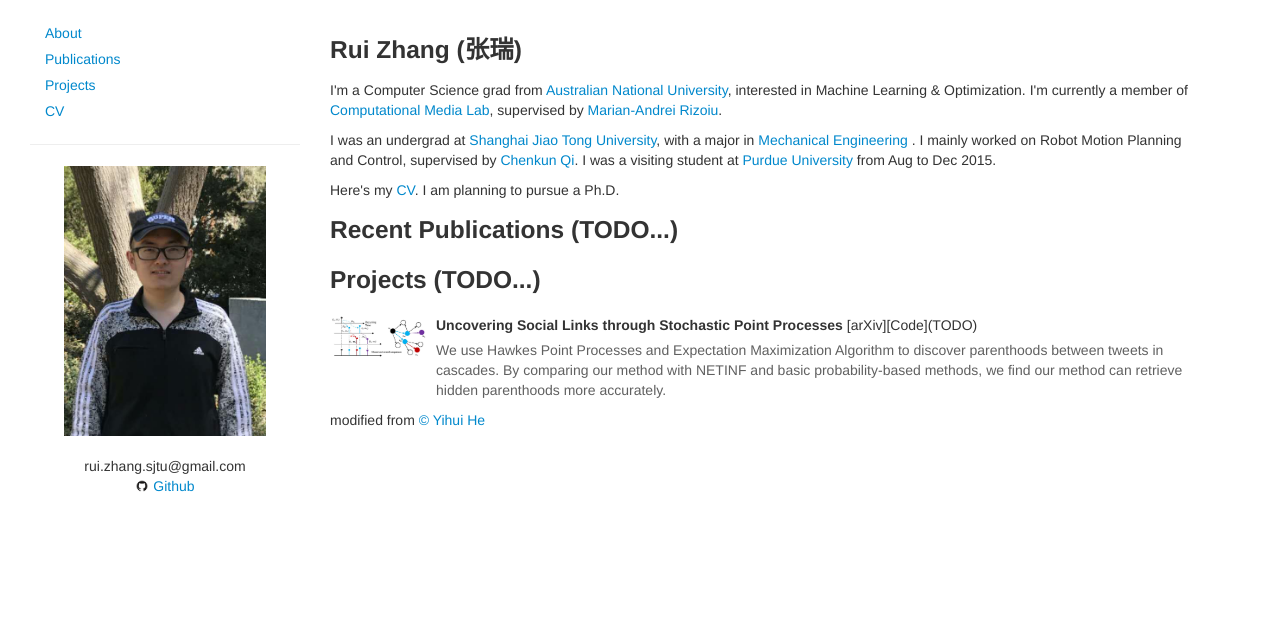
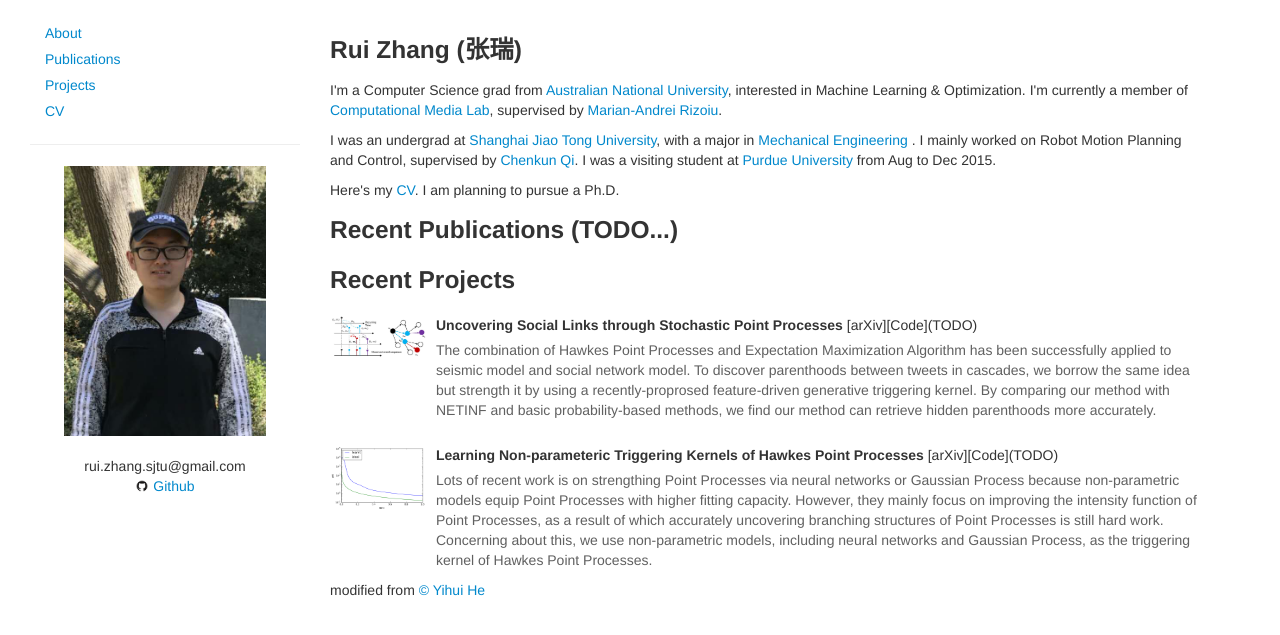
Before and after one commit to RuiZhang2016/RuiZhang.github.io, a Jekyll site: the page index.html, which Jekyll copies as it is, in a window 1280 px wide. Shown: the top 635 px of the page. Built offline with Jekyll 4.4.1, drawn with Linux system fonts in a browser that asks for light colours; grey boxes are pictures that could not be loaded.

Commit message:
fulfill recent projects

```diff
--- a/index.html
+++ b/index.html
@@ -136,7 +136,7 @@
              *** Projects ***
             -->
             <h3>
-                <a name="projects"></a> Projects (TODO...)
+                <a name="projects"></a> Recent Projects
             </h3>
 
 	     <div class="media">
@@ -152,7 +152,26 @@
                     </p>
 
                     <p class="abstract-text">
-We use Hawkes Point Processes and Expectation Maximization Algorithm to discover parenthoods between tweets in cascades. By comparing our method with NETINF and basic probability-based methods, we find our  method can retrieve hidden parenthoods more accurately.
+The combination of Hawkes Point Processes and Expectation Maximization Algorithm has been successfully applied to seismic model and social network model. To discover parenthoods between tweets in cascades, we borrow the same idea but strength it by using a recently-proprosed feature-driven generative triggering kernel. By comparing our method with NETINF and basic probability-based methods, we find our method can retrieve hidden parenthoods more accurately.
+                    </p>
+
+                </div>
+            </div>
+
+	     <div class="media">
+                <a class="pull-left">
+                    <img class="media-object" src="./assets_files/non_parametric.png" width="96px" height="96px">
+                </a>
+
+                <div class="media-body">
+                    <p class="media-heading">
+                        <strong>
+                            Learning Non-parameteric Triggering Kernels of Hawkes Point Processes
+                        </strong>[arXiv][Code](TODO)
+                    </p>
+
+                    <p class="abstract-text">
+Lots of recent work is on strengthing Point Processes via neural networks or Gaussian Process because non-parametric models equip Point Processes with higher fitting capacity. However, they mainly focus on improving the intensity function of Point Processes, as a result of which accurately uncovering branching structures of Point Processes is still hard work. Concerning about this, we use non-parametric models, including neural networks and Gaussian Process, as the triggering kernel of Hawkes Point Processes.
                     </p>
 
                 </div>
```
Also changed, not shown: assets_files/non_parametric.png (added).
